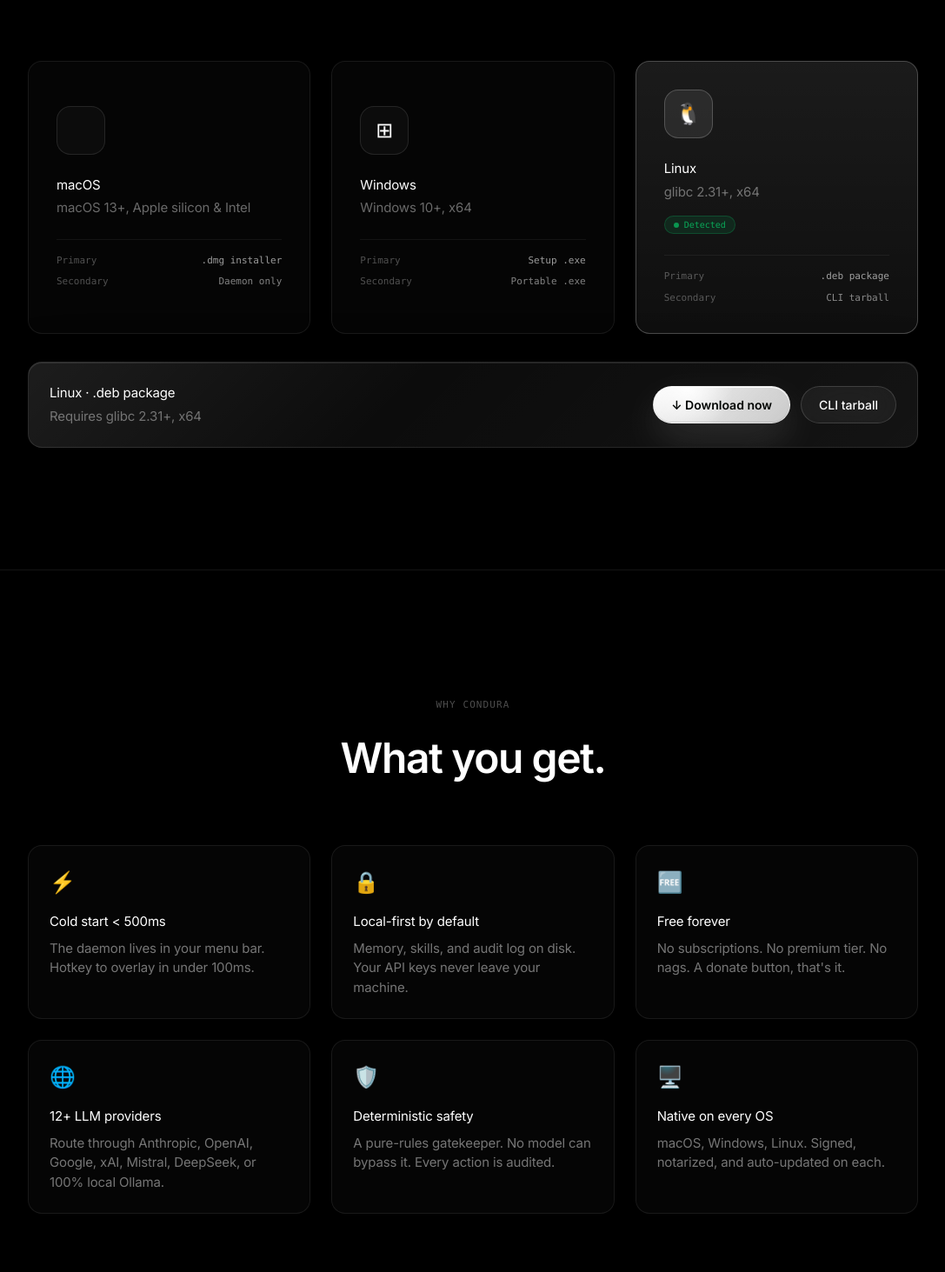
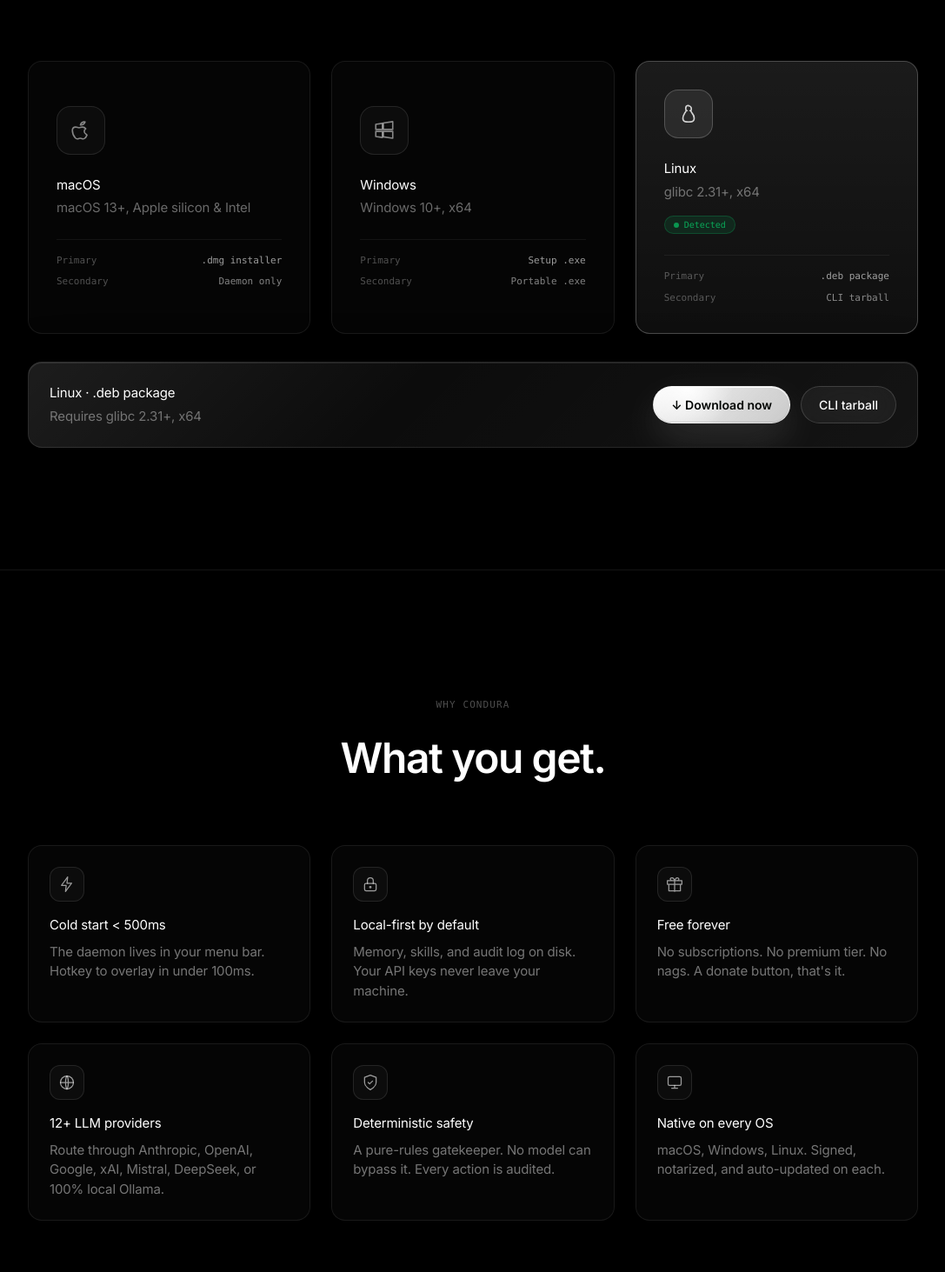
Before and after one commit to sahajpatel123/conduraapp, a Next.js app in the folder web/: page /download in a window 1280 px wide. Shown: the part 1047-2510 px from the top of the page at 87% size, without its empty margins (96-1183 px from the left). Built offline with nearby package versions, Linux system fonts and the light colour scheme.

Commit message:
fix(web): manifesto sticky broken by overflow-x-hidden on main; replace all emojis with mature SVG icon set

```diff
--- a/web/app/manifesto/page.tsx
+++ b/web/app/manifesto/page.tsx
@@ -3,6 +3,7 @@
 import { motion, useScroll, useTransform, useSpring } from "motion/react";
 import { useRef, useState, useEffect } from "react";
 import AnimatedBadge from "@/components/motion/AnimatedBadge";
+import { Icon } from "@/components/motion/Icon";
 import { INVARIANTS } from "@/lib/site";
 import { EASE_OUT } from "@/lib/motion";
 
@@ -15,7 +16,7 @@
 
 export default function ManifestoPage() {
   return (
-    <main className="relative w-full bg-black text-white overflow-x-hidden">
+    <main className="relative w-full bg-black text-white">
       <ManifestoHero />
       <TheProblemSection />
       <InvariantsScrollSection />
@@ -307,7 +308,7 @@
               className="rounded-2xl border border-white/[0.08] bg-white/[0.02] p-6"
             >
               <div className="flex h-8 w-8 items-center justify-center rounded-full border border-white/15 bg-white/[0.04] mb-4">
-                <span className="font-mono text-[11px] text-white/50">✓</span>
+                <Icon name="check" size={16} className="text-white/60" />
               </div>
               <h3 className="font-body-mature text-[16px] font-semibold text-white">{p.title}</h3>
               <p className="mt-2 font-body-mature text-[14px] text-white/45 leading-relaxed">{p.desc}</p>
--- a/web/components/download/DownloadPageView.tsx
+++ b/web/components/download/DownloadPageView.tsx
@@ -7,6 +7,7 @@
 import MagneticButton from "@/components/motion/MagneticButton";
 import StatefulButton from "@/components/motion/StatefulButton";
 import BouncyAccordion from "@/components/motion/BouncyAccordion";
+import { Icon, type IconKey } from "@/components/motion/Icon";
 import { useToast } from "@/context/ToastContext";
 import { useIsland } from "@/context/IslandContext";
 import { usePlatform } from "@/hooks/usePlatform";
@@ -22,10 +23,10 @@
    verification, and FAQ.
    ──────────────────────────────────────────────────────────── */
 
-const PLATFORM_ICONS: Record<PlatformKey, string> = {
-  mac: "",
-  windows: "⊞",
-  linux: "🐧",
+const PLATFORM_ICONS: Record<PlatformKey, IconKey> = {
+  mac: "mac",
+  windows: "windows",
+  linux: "linux",
 };
 
 const INSTALL_STEPS: Record<PlatformKey, { title: string; desc: string }[]> = {
@@ -49,13 +50,13 @@
   ],
 };
 
-const FEATURES = [
-  { icon: "⚡", title: "Cold start < 500ms", desc: "The daemon lives in your menu bar. Hotkey to overlay in under 100ms." },
-  { icon: "🔒", title: "Local-first by default", desc: "Memory, skills, and audit log on disk. Your API keys never leave your machine." },
-  { icon: "🆓", title: "Free forever", desc: "No subscriptions. No premium tier. No nags. A donate button, that's it." },
-  { icon: "🌐", title: "12+ LLM providers", desc: "Route through Anthropic, OpenAI, Google, xAI, Mistral, DeepSeek, or 100% local Ollama." },
-  { icon: "🛡️", title: "Deterministic safety", desc: "A pure-rules gatekeeper. No model can bypass it. Every action is audited." },
-  { icon: "🖥️", title: "Native on every OS", desc: "macOS, Windows, Linux. Signed, notarized, and auto-updated on each." },
+const FEATURES: { icon: IconKey; title: string; desc: string }[] = [
+  { icon: "bolt", title: "Cold start < 500ms", desc: "The daemon lives in your menu bar. Hotkey to overlay in under 100ms." },
+  { icon: "lock", title: "Local-first by default", desc: "Memory, skills, and audit log on disk. Your API keys never leave your machine." },
+  { icon: "gift", title: "Free forever", desc: "No subscriptions. No premium tier. No nags. A donate button, that's it." },
+  { icon: "globe", title: "12+ LLM providers", desc: "Route through Anthropic, OpenAI, Google, xAI, Mistral, DeepSeek, or 100% local Ollama." },
+  { icon: "shield", title: "Deterministic safety", desc: "A pure-rules gatekeeper. No model can bypass it. Every action is audited." },
+  { icon: "monitor", title: "Native on every OS", desc: "macOS, Windows, Linux. Signed, notarized, and auto-updated on each." },
 ];
 
 const FAQ_ITEMS = [
@@ -286,7 +287,7 @@
                   <div className="relative z-10">
                     {/* Icon */}
                     <div className={`flex h-14 w-14 items-center justify-center rounded-2xl border ${isActive ? "border-white/20 bg-white/[0.08]" : "border-white/10 bg-white/[0.03]"}`}>
-                      <span className="text-[24px]">{PLATFORM_ICONS[p.key]}</span>
+                      <Icon name={PLATFORM_ICONS[p.key]} size={26} className={isActive ? "text-white/80" : "text-white/50"} />
                     </div>
 
                     {/* Name */}
@@ -383,7 +384,9 @@
               transition={{ delay: i * 0.06 }}
               className="rounded-2xl border border-white/[0.08] bg-white/[0.02] p-6 hover:bg-white/[0.04] transition-colors"
             >
-              <span className="text-[24px]">{feat.icon}</span>
+              <div className="flex h-10 w-10 items-center justify-center rounded-xl border border-white/10 bg-white/[0.03]">
+                <Icon name={feat.icon} size={20} className="text-white/60" />
+              </div>
               <h3 className="mt-4 font-body-mature text-[16px] font-semibold text-white">{feat.title}</h3>
               <p className="mt-2 font-body-mature text-[14px] text-white/45 leading-relaxed">{feat.desc}</p>
             </motion.div>
@@ -500,7 +503,9 @@
               className="mature-panel rounded-2xl p-6"
             >
               <div className="flex items-center gap-3 mb-4">
-                <span className="text-[20px]">{PLATFORM_ICONS[p.key]}</span>
+                <div className="flex h-10 w-10 items-center justify-center rounded-xl border border-white/10 bg-white/[0.03]">
+                  <Icon name={PLATFORM_ICONS[p.key]} size={20} className="text-white/60" />
+                </div>
                 <h3 className="font-body-mature text-[17px] font-semibold text-white">{p.name}</h3>
               </div>
               <dl className="space-y-3">
@@ -596,7 +601,7 @@
           ].map((badge) => (
             <div key={badge.label} className="flex flex-col items-center">
               <div className="flex h-10 w-10 items-center justify-center rounded-full border border-white/15 bg-white/[0.04]">
-                <span className="text-white/50">✓</span>
+                <Icon name="check" size={18} className="text-white/60" />
               </div>
               <span className="mt-3 font-body-mature text-[14px] font-semibold text-white">{badge.label}</span>
               <span className="mt-1 font-mono text-[10px] text-white/30">{badge.sub}</span>
--- /dev/null
+++ b/web/components/motion/Icon.tsx
@@ -0,0 +1,215 @@
+/* ────────────────────────────────────────────────────────────
+   Icon — Mature SVG icon set
+   Stroke-based, minimal, consistent with the dark glass theme.
+   No emojis. Every icon is 24×24, currentColor, 1.5 stroke.
+   ──────────────────────────────────────────────────────────── */
+
+import { type SVGProps } from "react";
+
+type IconProps = Omit<SVGProps<SVGSVGElement>, "strokeWidth"> & {
+  size?: number;
+  strokeWidth?: number;
+};
+
+function base({ size = 20, strokeWidth = 1.5, ...rest }: IconProps) {
+  return {
+    width: size,
+    height: size,
+    viewBox: "0 0 24 24",
+    fill: "none",
+    stroke: "currentColor",
+    strokeWidth,
+    strokeLinecap: "round" as const,
+    strokeLinejoin: "round" as const,
+    ...rest,
+  };
+}
+
+/* ── Platform / OS ── */
+
+export function IconMac(props: IconProps) {
+  return (
+    <svg {...base(props)}>
+      <path d="M16.5 3c-.3 1.1-1.1 2-2 2.6-.9.5-2 .7-3 .5.3-1.1 1.1-2 2-2.6.9-.5 2-.7 3-.5z" />
+      <path d="M18.5 17c-.5 1.1-1 2.1-1.8 2.9-1.1 1.2-2.2 1.3-3.5.8-1.3-.5-2.4-.5-3.7 0-1.3.5-2.4.4-3.5-.8C4.4 18 3 15 3 12c0-2.5 1.8-3.6 3.5-3.6 1.3 0 2.4.8 3.6.8 1.2 0 2-.8 3.6-.8 1.2 0 2.5.5 3.5 1.8-2.3 1.4-2 4.6.3 5.8z" />
+    </svg>
+  );
+}
+
+export function IconWindows(props: IconProps) {
+  return (
+    <svg {...base(props)}>
+      <path d="M3 5.5l7-1v6.5H3V5.5z" />
+      <path d="M11 4.2l10-1.5V11H11V4.2z" />
+      <path d="M3 13h7v6.5l-7-1V13z" />
+      <path d="M11 13h10v7.3l-10-1.5V13z" />
+    </svg>
+  );
+}
+
+export function IconLinux(props: IconProps) {
+  return (
+    <svg {...base(props)}>
+      <path d="M12 3a3 3 0 0 0-3 3c0 1 .4 1.6.4 2.5 0 .8-.6 1.4-1.2 2.2C7.2 12.4 6 14 6 16.5c0 1.8.8 3 2 3.5 1 .4 2.5.5 4 .5s3-.1 4-.5c1.2-.5 2-1.7 2-3.5 0-2.5-1.2-4.1-2.2-5.3-.6-.8-1.2-1.4-1.2-2.2 0-.9.4-1.5.4-2.5a3 3 0 0 0-3-3z" />
+      <path d="M10.5 8.5h.01M13.5 8.5h.01" />
+    </svg>
+  );
+}
+
+/* ── Features ── */
+
+export function IconBolt(props: IconProps) {
+  return (
+    <svg {...base(props)}>
+      <path d="M13 2L4.5 13.5H11l-1 8.5 8.5-11.5H12l1-8.5z" />
+    </svg>
+  );
+}
+
+export function IconLock(props: IconProps) {
+  return (
+    <svg {...base(props)}>
+      <rect x="4" y="11" width="16" height="10" rx="2" />
+      <path d="M8 11V7a4 4 0 0 1 8 0v4" />
+      <circle cx="12" cy="16" r="1" />
+    </svg>
+  );
+}
+
+export function IconShield(props: IconProps) {
+  return (
+    <svg {...base(props)}>
+      <path d="M12 22s8-4 8-10V5l-8-3-8 3v7c0 6 8 10 8 10z" />
+      <path d="M9 12l2 2 4-4" />
+    </svg>
+  );
+}
+
+export function IconGlobe(props: IconProps) {
+  return (
+    <svg {...base(props)}>
+      <circle cx="12" cy="12" r="9" />
+      <path d="M3 12h18M12 3c2.5 2.5 2.5 15 0 18M12 3c-2.5 2.5-2.5 15 0 18" />
+    </svg>
+  );
+}
+
+export function IconMonitor(props: IconProps) {
+  return (
+    <svg {...base(props)}>
+      <rect x="3" y="4" width="18" height="12" rx="2" />
+      <path d="M8 20h8M12 16v4" />
+    </svg>
+  );
+}
+
+export function IconGift(props: IconProps) {
+  return (
+    <svg {...base(props)}>
+      <path d="M20 12v9H4v-9M2 7h20v5H2zM12 22V7M12 7S11 3 8.5 3 6 5 6 5s.5 2 2.5 2h7c2 0 2.5-2 2.5-2s-.5-2-2.5-2S12 7 12 7z" />
+    </svg>
+  );
+}
+
+export function IconList(props: IconProps) {
+  return (
+    <svg {...base(props)}>
+      <path d="M8 6h13M8 12h13M8 18h13M3 6h.01M3 12h.01M3 18h.01" />
+    </svg>
+  );
+}
+
+export function IconCheck(props: IconProps) {
+  return (
+    <svg {...base(props)}>
+      <path d="M20 6L9 17l-5-5" />
+    </svg>
+  );
+}
+
+export function IconArrowRight(props: IconProps) {
+  return (
+    <svg {...base(props)}>
+      <path d="M5 12h14M13 6l6 6-6 6" />
+    </svg>
+  );
+}
+
+export function IconArrowDown(props: IconProps) {
+  return (
+    <svg {...base(props)}>
+      <path d="M12 5v14M6 13l6 6 6-6" />
+    </svg>
+  );
+}
+
+export function IconDownload(props: IconProps) {
+  return (
+    <svg {...base(props)}>
+      <path d="M12 3v12M7 10l5 5 5-5M5 21h14" />
+    </svg>
+  );
+}
+
+export function IconKey(props: IconProps) {
+  return (
+    <svg {...base(props)}>
+      <circle cx="8" cy="15" r="4" />
+      <path d="M10.8 12.2L21 2M17 6l3 3M14 9l2 2" />
+    </svg>
+  );
+}
+
+export function IconEye(props: IconProps) {
+  return (
+    <svg {...base(props)}>
+      <path d="M2 12s3.5-7 10-7 10 7 10 7-3.5 7-10 7-10-7-10-7z" />
+      <circle cx="12" cy="12" r="3" />
+    </svg>
+  );
+}
+
+export function IconCpu(props: IconProps) {
+  return (
+    <svg {...base(props)}>
+      <rect x="6" y="6" width="12" height="12" rx="2" />
+      <rect x="9" y="9" width="6" height="6" />
+      <path d="M9 2v3M15 2v3M9 19v3M15 19v3M2 9h3M2 15h3M19 9h3M19 15h3" />
+    </svg>
+  );
+}
+
+export function IconFingerprint(props: IconProps) {
+  return (
+    <svg {...base(props)}>
+      <path d="M12 11a2 2 0 0 0-2 2c0 1.5.5 3 .5 5M12 11a2 2 0 0 1 2 2c0 2.5-1 5-1 6.5M8 8a6 6 0 0 1 8 0M6 13c0-1.5.5-2.5 1.5-3.5M18 13c0 2-1 4-1 5.5M5 18c0-1 .5-2 .5-3M19 18c0 .5-.2 1-.5 1.5" />
+    </svg>
+  );
+}
+
+/* ── Map string keys → components for data-driven sections ── */
+
+export const ICONS = {
+  mac: IconMac,
+  windows: IconWindows,
+  linux: IconLinux,
+  bolt: IconBolt,
+  lock: IconLock,
+  shield: IconShield,
+  globe: IconGlobe,
+  monitor: IconMonitor,
+  gift: IconGift,
+  list: IconList,
+  check: IconCheck,
+  key: IconKey,
+  eye: IconEye,
+  cpu: IconCpu,
+  fingerprint: IconFingerprint,
+} as const;
+
+export type IconKey = keyof typeof ICONS;
+
+export function Icon({ name, ...rest }: { name: IconKey } & IconProps) {
+  const Cmp = ICONS[name];
+  return <Cmp {...rest} />;
+}
```
Also changed, not shown: web/app/orchestration/page.tsx (+9 -6 lines).
